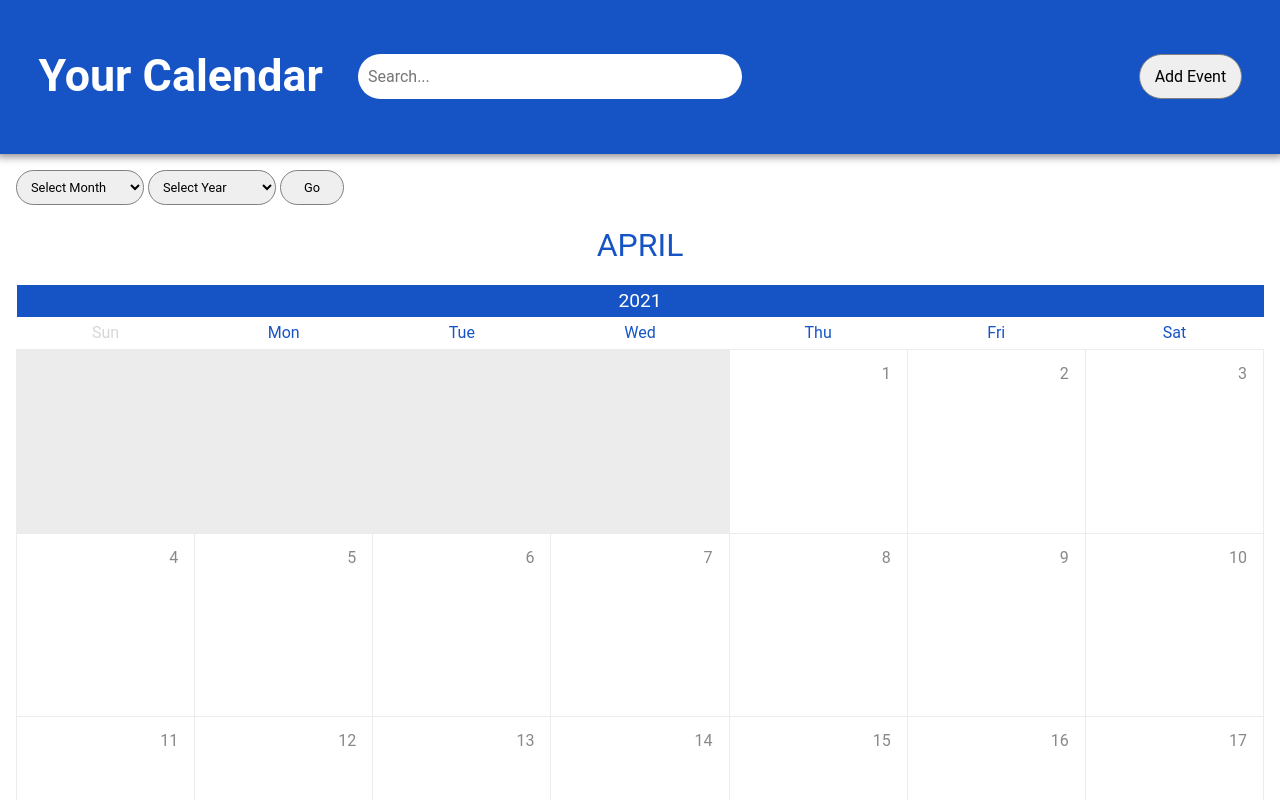
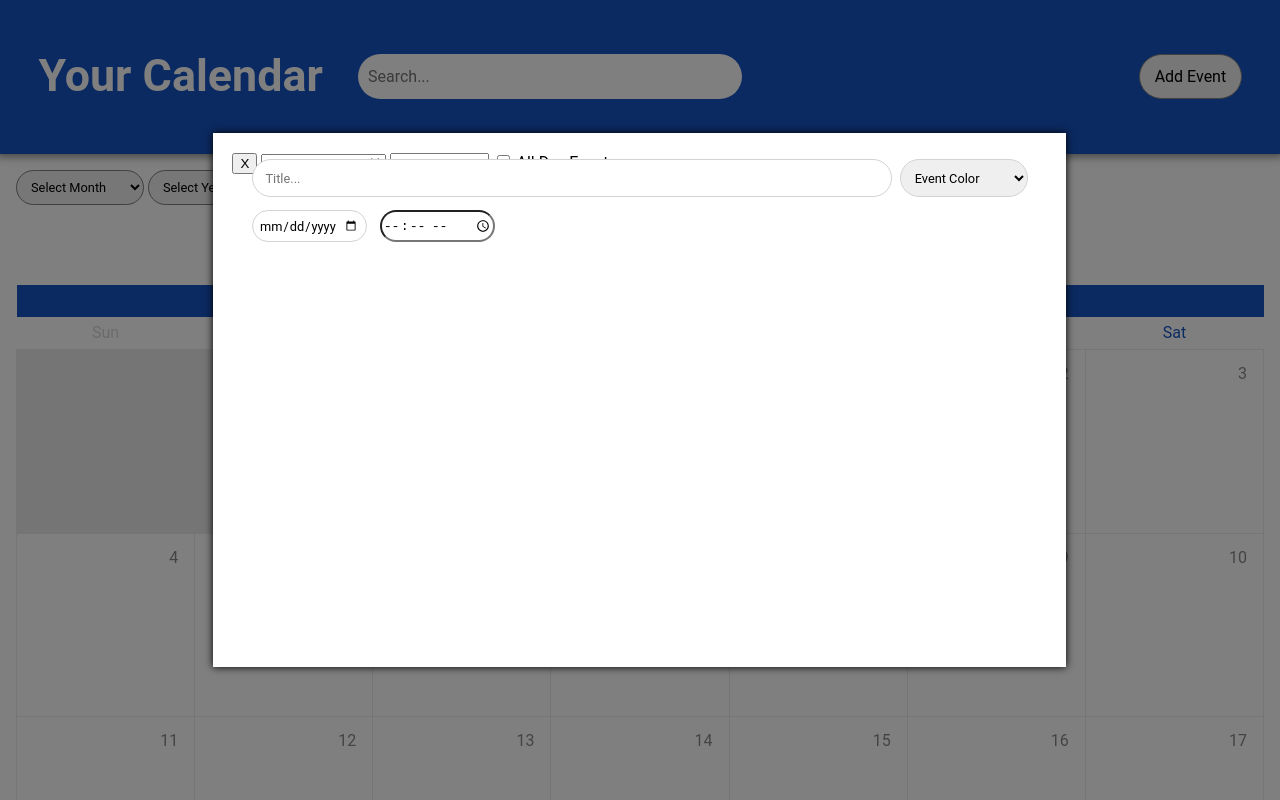
Before and after one commit to rinkana1/calendar-app, a plain HTML site: page app/index.html in a window 1280 px wide. Shown: the top 800 px of the page. Drawn offline with nearby package versions, Linux system fonts and the light colour scheme.

Commit message:
Quicksave 1
Switching locations
-Added Add Event Dialog (Still in progress of styling)
-No functionality for Add Event Dialog yet

```diff
--- a/app/css/style.css
+++ b/app/css/style.css
@@ -19,7 +19,7 @@
         left: 0;
         width: 100%;
         height: 12vw;
-        z-index: 2;
+        z-index: 1;
 
         background-color: rgb(22, 84, 197);
         box-shadow: 0 0 8px 3px rgba(0, 0, 0, 0.438);
@@ -69,6 +69,84 @@
     header .btn-addEvent:hover {
         background:rgb(44, 43, 43);
         color: #fff;
+        transition: 0.2s;
+    }
+    .overlayEffect {
+        position: fixed;
+        top: 0;
+        left: 0;
+        height: 100%;
+        width: 100%;
+        background-color: rgba(0, 0, 0, 0.5);
+        z-index: 2;
+        cursor: pointer;
+        transition: 0.2s;
+
+    }
+    .div-addEvent {
+        position: fixed;
+        margin: 0;
+        padding: 1.5vw;
+        height: 66.66vh;
+        width: 66.66vw;
+        top: 16.66vh;
+        left: 16.66vw;
+        background-color: #fff;
+        box-shadow: 0 0 8px;
+        z-index: 3;
+        transition: 0.2s;
+        font-family: inherit;
+    }
+    .div-addEvent .eventName {
+        position: absolute;
+        top: 2vw;
+        left: 3vw;
+        height: 3vw;
+        width: 50vw;
+        border-radius: 3vw;
+        border: 1px solid #d3d3d3;
+        outline: none;
+        padding: 1vw;
+        font-family: inherit;
+        font-size: 1vw;
+    }
+    .div-addEvent .eventColor {
+        position: absolute;
+        top: 2vw;
+        right: 3vw;
+        height: 3vw;
+        width: 10vw;
+        border-radius: 3vw;
+        border: 1px solid #d3d3d3;
+        outline: none;
+        padding: 0.75vw;
+        font-family: inherit;
+        font-size: 1vw;
+    }
+    .div-addEvent .eventStartDate {
+        position: absolute;
+        top: 6vw;
+        left: 3vw;
+        height: 2.5vw;
+        width: 9vw;
+        border-radius: 2.5vw;
+        border: 1px solid #d3d3d3;
+        outline: none;
+        padding: 0.5vw;
+        font-family: inherit;
+        font-size: 1vw;
+    }
+    .div-addEvent .eventStartTime {
+        position: absolute;
+        top: 6vw;
+        left: 13vw;
+        height: 2.5vw;
+        width: 9vw;
+        border-radius: 2.5vw;
+        border:
+    }
+    .div-addEvent:child {
+        border-color:rgb(22, 84, 197);
         transition: 0.2s;
     }
     .calendarContainer {
--- a/app/index.html
+++ b/app/index.html
@@ -23,7 +23,23 @@
         <input title="Search" id="js-dateSearch" class="npt-dateSearch" type="text" placeholder="Search...">
         <button id="js-addEvent" class="btn-addEvent">Add Event</button>
     </header>
-    <div class="div-addEvent"></div>
+    <div class="overlayEffect"></div>
+    <div class="div-addEvent">
+        <button id="js-eventExit">X</button>
+        <input type="text" name="eventName" class="eventName" id="js-eventName" placeholder="Title...">
+        <input type="date" name="startDate" class="eventStartDate" id="js-eventStartDate" placeholder="Start Date...">
+        <input type="date" name="endDate" class="eventEndDate" id="js-eventEndDate" placeoholder="End Date...">
+        <input type="time" class="eventStartTime" id="js-eventStartTime">
+        <input type="time" class="eventEndTime" id="js-eventEndTime">
+        <select name="color" class="eventColor" id="js-eventColor">
+            <option value="" selected="selected">Event Color</option>
+            <option value="red">Red</option>
+            <option value="blue">Blue</option>
+            <option value="green">Green</option>
+        </select>
+        <input type="checkbox" name="eventAllDay" id="js-eventAllDay">
+        <label for="eventAllDay">All Day Event</label>
+    </div>
     <div class="div-calendarContainer">
         <div id="js-calendarForm">
             <select title="monthSelect" name="monthSelect" class="monthSelect" id="js-monthSelect">
--- a/app/js/main.js
+++ b/app/js/main.js
@@ -1,6 +1,11 @@
 
 
 //Start
+
+//Variables (can be moved to a database using a node/js server or other server)
+
+
+//Function Calls
 $('#js-calendar').html(createCalendar);
 $('#js-yearSelect').html(yearSelect);
 $('#js-confirmMonthYear').click(function () {
@@ -11,6 +16,9 @@ $('.js-calendarDay').click(function() {
     date = $(this).attr('data-id');
     $('#js-calendar').html(dayCalendar(date))
 });
+$('#js-addEvent').click(addEventShow);
+$('.overlayEffect').click(addEventHide);
+$('$js-eventExit').click(addEventHide);
 
 
 function createCalendar() {
@@ -309,6 +317,20 @@ function dayCalendar(date) {
     return html;
 }
 
+function addEventShow() {
+    $('.div-addEvent').show();
+    $('.overlayEffect').show();
+}
+
+function addEventHide() {
+    $('.div-addEvent').hide();
+    $('.overlayEffect').hide();
+}
+
+function addEvent() {
+    console.log('Test Successful')
+}
+
 function headerScroll() {
     if (document.body.scrollTop > 80 || document.documentElement.scrollTop > 80) {
         $('header').css({
```
